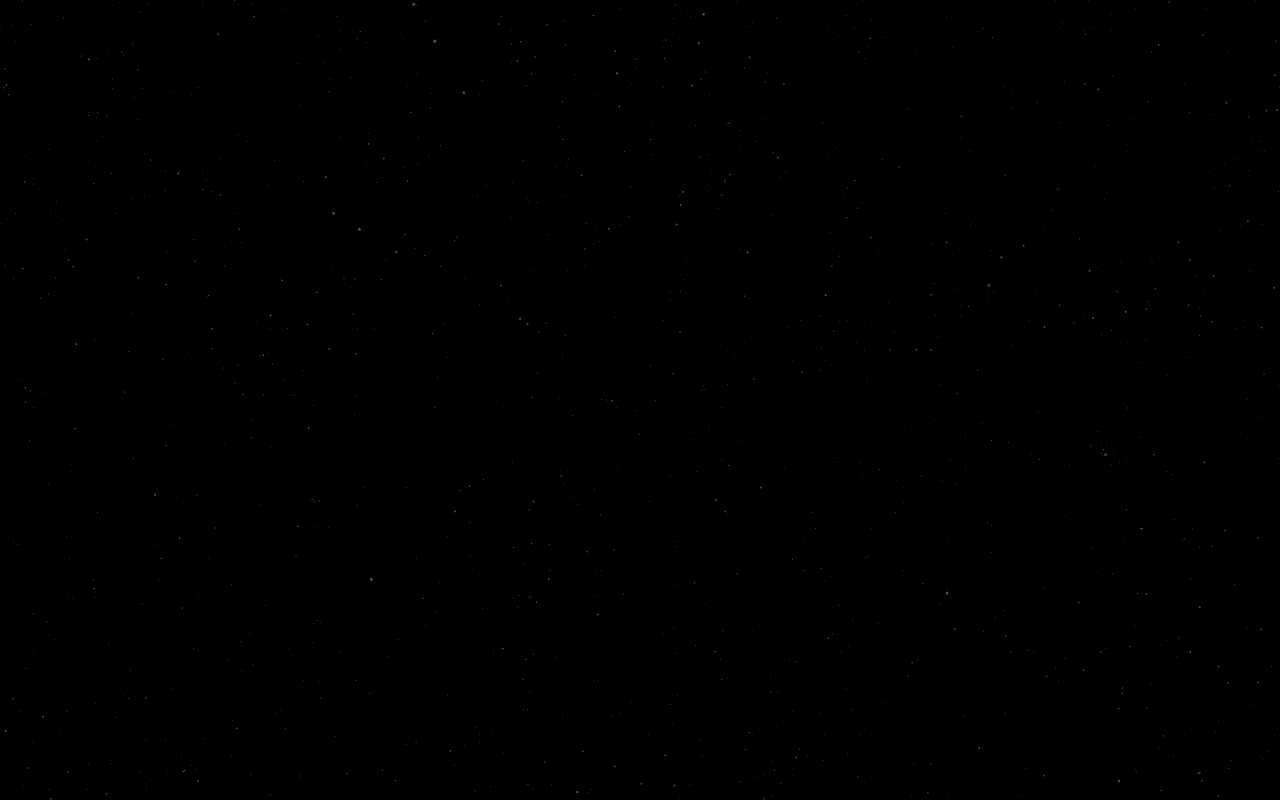
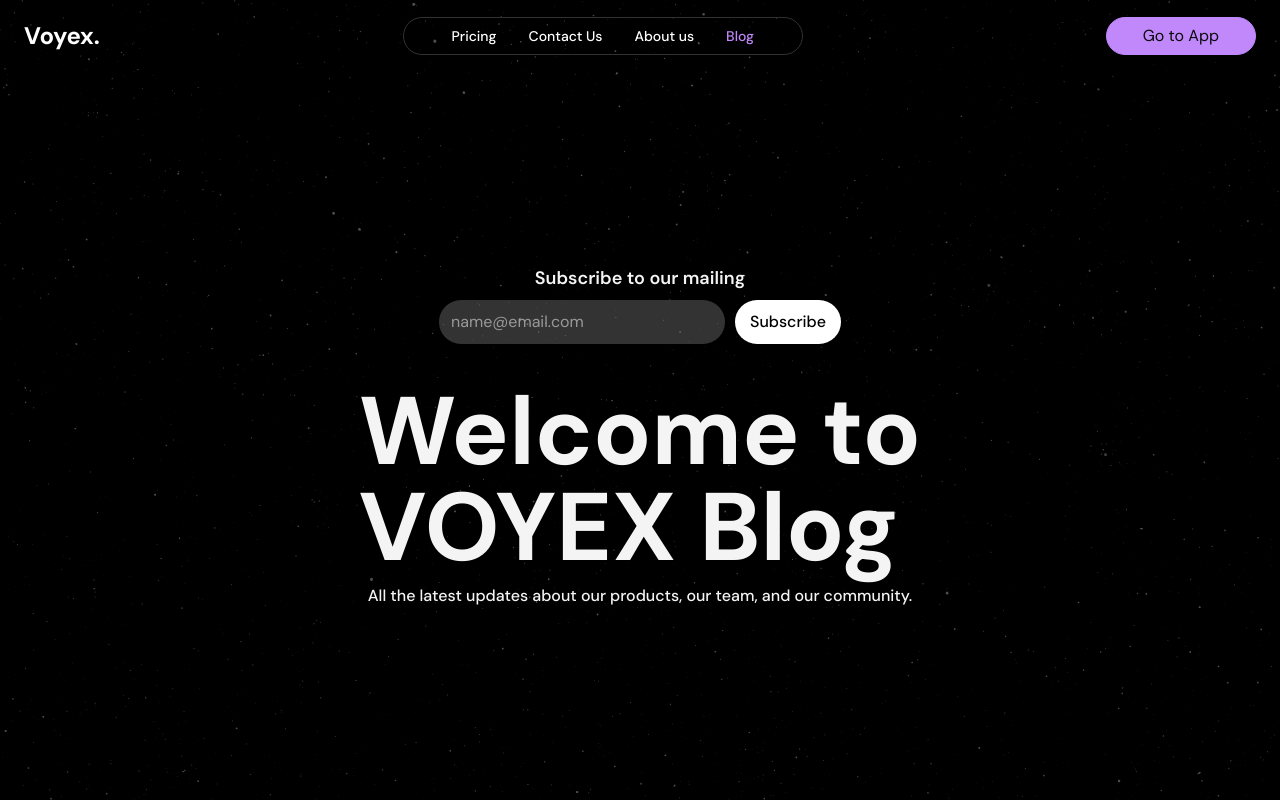
Before and after one commit to Bodemola123/Voyex-landing, a Next.js app: page /blog in a window 1280 px wide. Built offline with nearby package versions, Linux system fonts and the light colour scheme.

Commit message:
Now to build the news card

```diff
--- a/app/blog/page.js
+++ b/app/blog/page.js
@@ -1,9 +1,12 @@
 "use client"
+import Combo from '@/components/blog-page/Combo'
 import React from 'react'
 
 const page = () => {
   return (
-    <div>Blog</div>
+    <div className='relative flex flex-col w-full h-full'>
+      <Combo/>
+    </div>
   )
 }
 
--- a/app/pricing/page.js
+++ b/app/pricing/page.js
@@ -1,9 +1,13 @@
 "use client"
+import Header from '@/components/Header/Header'
 import React from 'react'
 
 const page = () => {
   return (
-    <div>Pricing</div>
+    <div className='relative flex flex-col w-full h-full'>
+      <Header/>
+      Pricing
+    </div>
   )
 }
 
--- a/components/Play/Final.js
+++ b/components/Play/Final.js
@@ -46,7 +46,7 @@ const Final = () => {
     };
 
   return (
-    <div className='md:mt-[176px] sm:mt-[120px] flex flex-col lg:px-[120px] md:px-[10px] sm:px-[16px] bg-black'>
+    <div className='md:mt-[176px] sm:mt-[120px] flex flex-col lg:px-[120px] md:px-[10px] sm:px-[16px]'>
         <div className='flex flex-row sm:gap-[40px] justify-center items-center sm:mx-auto'>
             <Image src={'/Chart.svg'} alt='chart' width={263} height={263} className='relative lg:top-[36px] md:top-[-136px] lg:left-0 md:right-[0px] sm:hidden lg:flex md:hidden message-bubble'/>
             <div className='flex flex-col gap-[20px]'>
@@ -61,7 +61,7 @@ const Final = () => {
                             onChange={(e) => setEmail(e.target.value)}
                             placeholder="name@email.com"
                             required
-                            className='px-3 py-2.5 rounded-[27px] flex gap-2.5 bg-white/20 text-white/50 items-center sm:w-[286px] focus:ring-2 focus:ring-[#C088fb] focus:outline-none'
+                            className='px-3 py-2.5 rounded-[27px] flex gap-2.5 bg-white/20 placeholder:text-white/50 text-[#f4f4f4] items-center sm:w-[286px] focus:ring-2 focus:ring-[#C088fb] focus:outline-none'
                         />
                         {error && (
                           <div className="absolute text-sm text-red-500 top-full mt-1">{error}</div>
@@ -69,7 +69,7 @@ const Final = () => {
                     </div>
                     <button
                         type='submit'
-                        className={`py-2.5 px-[15px] flex gap-1 bg-[#ffffff] text-[#000000] font-medium text-base rounded-[27px] sm:w-[286px] md:w-auto items-center justify-center ${isSubmitting ? 'opacity-50 cursor-not-allowed' : 'hover:bg-[#f1f1f1]'} `}
+                        className={`py-2.5 px-[15px] flex gap-1 bg-[#ffffff] text-[#000000] font-medium text-base rounded-[27px] sm:w-[136px] md:w-auto items-center justify-center ${isSubmitting ? 'opacity-50 cursor-not-allowed' : 'hover:bg-[#f1f1f1]'} `}
                         disabled={isSubmitting}
                     >
                         {isSubmitting ? (
--- a/components/about-us-page/Final.js
+++ b/components/about-us-page/Final.js
@@ -61,7 +61,7 @@ const Final = () => {
                             onChange={(e) => setEmail(e.target.value)}
                             placeholder="name@email.com"
                             required
-                            className='px-3 py-2.5 rounded-[27px] flex gap-2.5 bg-white/20 text-white/50 items-center sm:w-[266px] focus:ring-2 focus:ring-[#C088fb] focus:outline-none'
+                            className='px-3 py-2.5 rounded-[27px] flex gap-2.5 bg-white/20 placeholder:text-white/50 text-[#f4f4f4] items-center sm:w-[266px] focus:ring-2 focus:ring-[#C088fb] focus:outline-none'
                         />
                         {error && (
                           <div className="absolute text-sm text-red-500 top-full mt-1">{error}</div>
--- a/components/about-us-page/Hero.js
+++ b/components/about-us-page/Hero.js
@@ -7,7 +7,7 @@ const Hero = () => {
 
   // Trigger fade-in effect on component mount
   useEffect(() => {
-    setTimeout(() => setIsVisible(true), 2000); // Delays the fade-in effect slightly
+    setTimeout(() => setIsVisible(true), 1000); // Delays the fade-in effect slightly
   }, []);
 
   return (
--- /dev/null
+++ b/components/blog-page/Combo.js
@@ -0,0 +1,17 @@
+import React from 'react'
+import Header from '../Header/Header'
+import Hero from './Hero'
+
+
+const Combo = () => {
+  return (
+    <div className='flex flex-col h-screen'>
+        <Header/>
+        <div className='my-auto mx-auto'>
+        <Hero/>
+        </div>
+    </div>
+  )
+}
+
+export default Combo
--- /dev/null
+++ b/components/blog-page/Hero.js
@@ -0,0 +1,28 @@
+import React from 'react'
+
+const Hero = () => {
+  return (
+    <div className='flex flex-col items-center justify-center lg:gap-10 md:gap-8 sm:gap-6 sm:px-4 md:px-0'>
+        <div className='flex flex-col gap-2 items-center justify-center'>
+            <p className='text-[#f4f4f4] font-semibold lg:text-lg sm:text-base '>Subscribe to our mailing</p>
+            <div className='flex md:flex-row sm:flex-col md:gap-2.5 sm:gap-2.5 items-center justify-center'>
+            <input
+                type='email'
+                id='emailInput'
+                placeholder="name@email.com"
+                className='px-3 py-2.5 rounded-[27px] flex gap-2.5 bg-white/20 placeholder:text-white/50 text-[#f4f4f4] lg:text-base sm:text-sm items-center sm:w-[286px] focus:ring-2 focus:ring-[#C088fb] focus:outline-none'
+            />
+            <button className='py-2.5 px-[15px] flex gap-1 bg-[#ffffff] text-[#000000] font-medium sm:text-sm lg:text-base rounded-[27px] sm:w-[136px] md:w-auto items-center justify-center'>
+                Subscribe
+            </button>
+            </div>
+        </div>
+        <div className='flex flex-col justify-center items-center gap-2'>
+                <h1 className='font-bold lg:text-8xl md:text-6xl sm:text-5xl text-[#f4f4f4]'>Welcome to <br></br>VOYEX Blog</h1>
+                <p className='font-medium lg:text-base sm:text-sm text-[#f4f4f4] text-center'>All the latest updates about our products, our team, and our community.</p>
+            </div>
+    </div>
+  )
+}
+
+export default Hero
--- /dev/null
+++ b/components/blog-page/NewsCard.js
@@ -0,0 +1,9 @@
+import React from 'react'
+
+const NewsCard = () => {
+  return (
+    <div>NewsCard</div>
+  )
+}
+
+export default NewsCard
```
